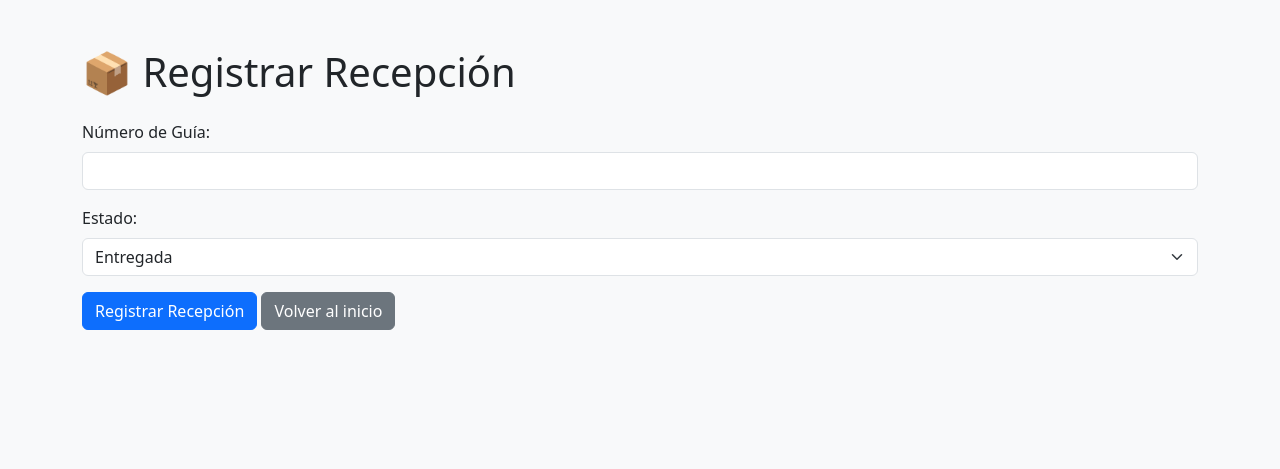
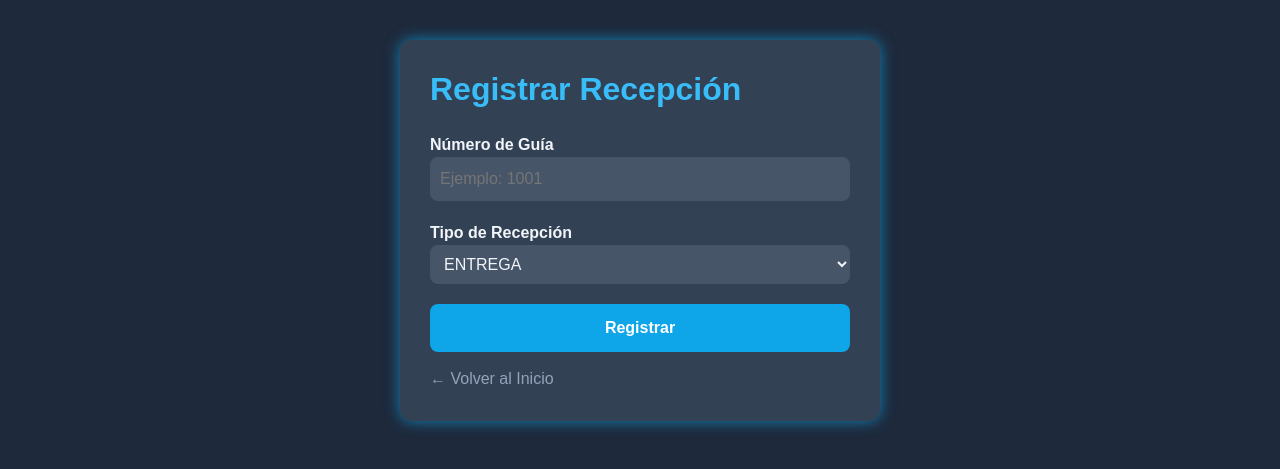
Before and after one commit to luisrobles062/mensajeria-app, a Flask app: page /registrar_recepcion in a window 1280 px wide. Shown: the top 469 px of the page. Run offline with Flask 3, Linux system fonts and the light colour scheme.

Commit message:
Update registrar_recepcion.html

```diff
--- a/templates/registrar_recepcion.html
+++ b/templates/registrar_recepcion.html
@@ -1,51 +1,121 @@
 <!DOCTYPE html>
 <html lang="es">
 <head>
-    <meta charset="UTF-8">
-    <title>Registrar Recepción</title>
-    <link rel="stylesheet" href="https://cdn.jsdelivr.net/npm/bootstrap@5.3.2/dist/css/bootstrap.min.css">
+    <meta charset="UTF-8" />
+    <title>CERTISERVI - Registrar Recepción</title>
+    <link href="https://cdn.jsdelivr.net/npm/bootstrap@5.3.0/dist/css/bootstrap.min.css" rel="stylesheet" />
+    <style>
+        body {
+            background-color: #1e293b;
+            color: #f1f5f9;
+            font-family: 'Montserrat', sans-serif;
+            padding: 40px;
+        }
+        .container {
+            max-width: 480px;
+            background: #334155;
+            padding: 30px;
+            border-radius: 12px;
+            box-shadow: 0 0 15px rgba(14,165,233,0.7);
+        }
+        h2 {
+            color: #38bdf8;
+            margin-bottom: 25px;
+            font-weight: 700;
+        }
+        label {
+            font-weight: 600;
+        }
+        input[type="text"], select {
+            background: #475569;
+            border: none;
+            border-radius: 8px;
+            padding: 10px;
+            color: #f1f5f9;
+            width: 100%;
+            margin-bottom: 20px;
+            font-size: 1rem;
+        }
+        button {
+            background-color: #0ea5e9;
+            border: none;
+            padding: 12px 20px;
+            color: white;
+            font-weight: 700;
+            border-radius: 8px;
+            width: 100%;
+            cursor: pointer;
+            transition: background-color 0.3s ease;
+        }
+        button:hover {
+            background-color: #0284c7;
+        }
+        .alert {
+            margin-bottom: 20px;
+            font-weight: 600;
+        }
+        a.link-home {
+            margin-top: 15px;
+            display: inline-block;
+            color: #94a3b8;
+            text-decoration: none;
+        }
+        a.link-home:hover {
+            color: #0ea5e9;
+        }
+    </style>
     <script>
-        function mostrarMotivo() {
-            var tipo = document.getElementById("estado").value;
-            var motivoDiv = document.getElementById("motivoDiv");
-            motivoDiv.style.display = (tipo === "DEVUELTA") ? "block" : "none";
+        function toggleMotivo() {
+            const tipo = document.getElementById('estado').value;
+            const motivoDiv = document.getElementById('motivo_div');
+            if (tipo === 'DEVUELTA') {
+                motivoDiv.style.display = 'block';
+            } else {
+                motivoDiv.style.display = 'none';
+            }
         }
+        window.onload = toggleMotivo;
     </script>
 </head>
-<body class="bg-light">
-    <div class="container mt-5">
-        <h1 class="mb-4">📦 Registrar Recepción</h1>
+<body>
+    <div class="container">
+        <h2>Registrar Recepción</h2>
 
-        {% with messages = get_flashed_messages() %}
+        {% with messages = get_flashed_messages(with_categories=true) %}
           {% if messages %}
-            {% for message in messages %}
-              <div class="alert alert-info">{{ message }}</div>
+            {% for category, message in messages %}
+              <div class="alert alert-{{ 'danger' if category=='danger' else ('success' if category=='success' else 'warning') }}" role="alert">
+                {{ message|safe }}
+              </div>
             {% endfor %}
           {% endif %}
         {% endwith %}
 
-        <form method="POST" action="/registrar_recepcion">
-            <div class="mb-3">
-                <label for="numero_guia" class="form-label">Número de Guía:</label>
-                <input type="text" id="numero_guia" name="numero_guia" class="form-control" required>
-            </div>
+        <form method="post">
+            <label for="numero_guia">Número de Guía</label>
+            <input type="text" name="numero_guia" id="numero_guia" placeholder="Ejemplo: 1001" required />
 
-            <div class="mb-3">
-                <label for="estado" class="form-label">Estado:</label>
-                <select id="estado" name="estado" class="form-select" onchange="mostrarMotivo()" required>
-                    <option value="ENTREGADA">Entregada</option>
-                    <option value="DEVUELTA">Devuelta</option>
+            <label for="estado">Tipo de Recepción</label>
+            <select name="estado" id="estado" onchange="toggleMotivo()" required>
+                <option value="ENTREGA">ENTREGA</option>
+                <option value="DEVUELTA">DEVUELTA</option>
+            </select>
+
+            <div id="motivo_div" style="display:none;">
+                <label for="motivo">Motivo de Devolución</label>
+                <select name="motivo" id="motivo">
+                    <option value="INCORRECTA">INCORRECTA</option>
+                    <option value="INCOMPLETA">INCOMPLETA</option>
+                    <option value="REHUSADO">REHUSADO</option>
+                    <option value="CERRADO">CERRADO</option>
+                    <option value="TRASLADO">TRASLADO</option>
                 </select>
             </div>
 
-            <div class="mb-3" id="motivoDiv" style="display:none;">
-                <label for="motivo" class="form-label">Motivo de Devolución:</label>
-                <input type="text" id="motivo" name="motivo" class="form-control">
-            </div>
+            <button type="submit">Registrar</button>
+        </form>
 
-            <button type="submit" class="btn btn-primary">Registrar Recepción</button>
-            <a href="/" class="btn btn-secondary">Volver al inicio</a>
-        </form>
+        <a href="{{ url_for('index') }}" class="link-home">← Volver al Inicio</a>
     </div>
 </body>
 </html>
```
